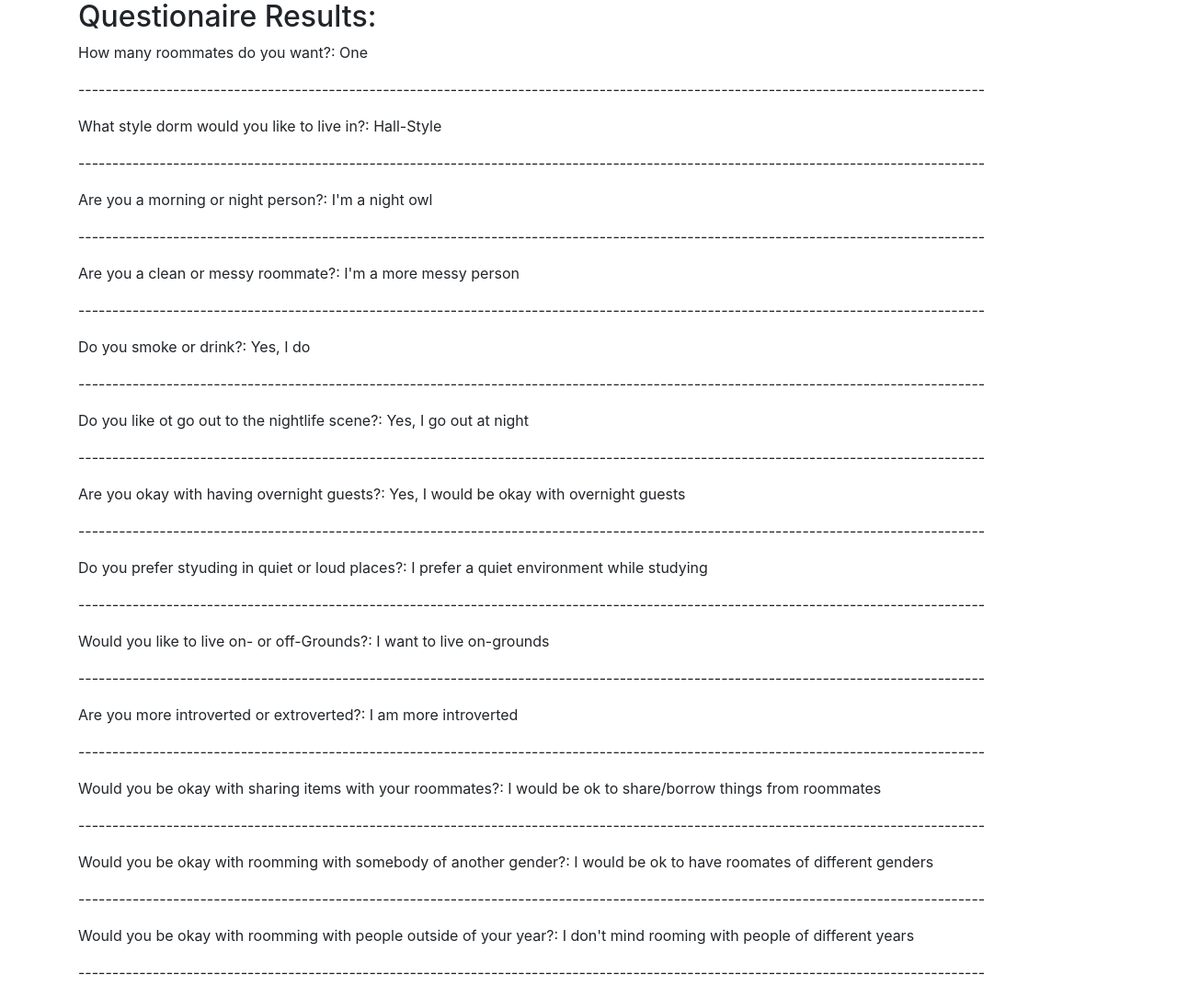
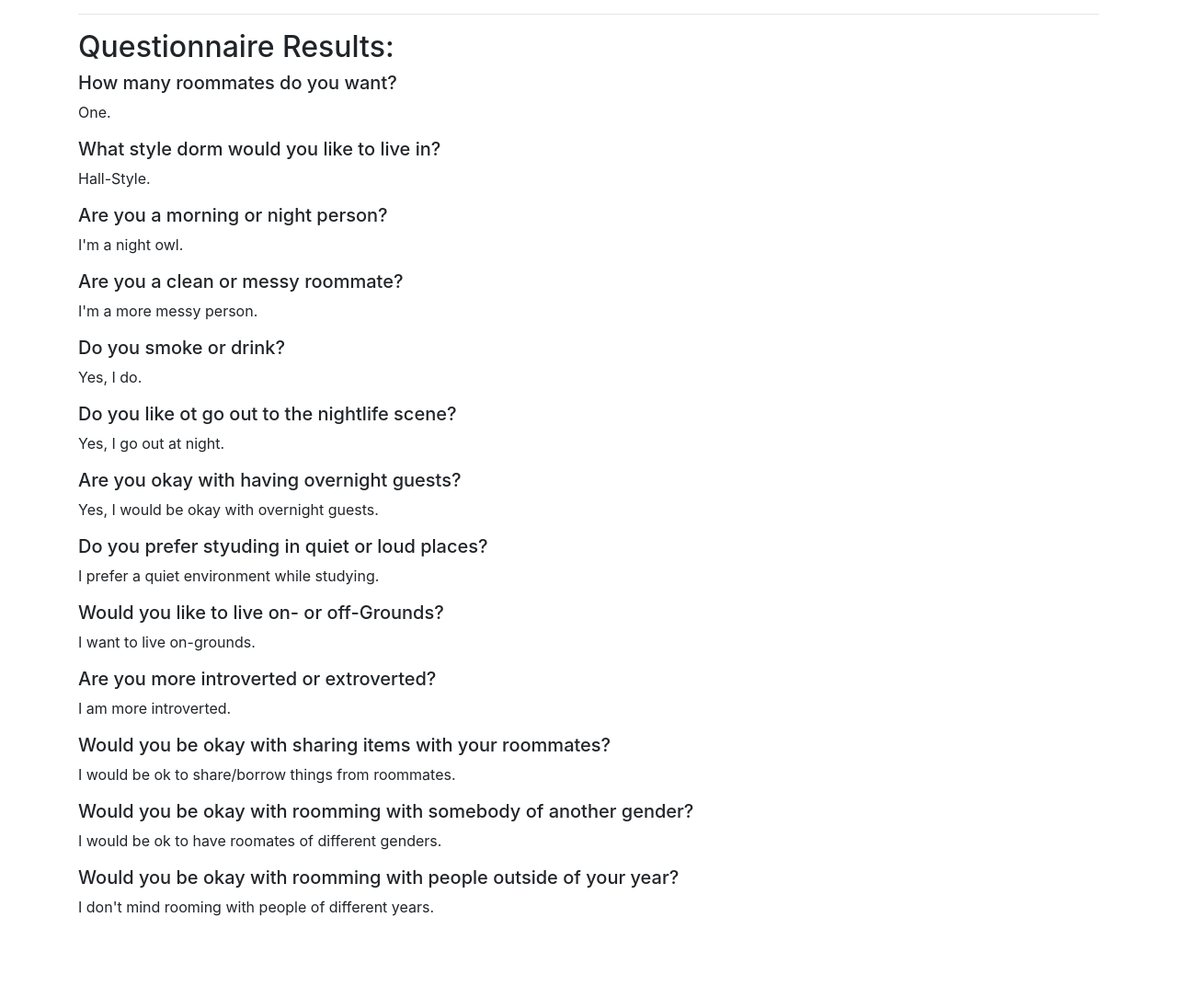
Before and after one commit to cambrothers/CS3240_Project, a Django app: page /profile/matches/4/ in a window 1280 px wide. Shown: the part 570-1655 px from the top of the page at 92% size. After the commit the page ends 1566 px from the top, so only its background shows below. Run offline with Django 3.2, Linux system fonts and the light colour scheme; data comes from the database, SQL or seed files in the repository; some libraries are stand-ins or nearby versions.

Commit message:
changed display

```diff
--- a/users/templates/users/profileDetail.html
+++ b/users/templates/users/profileDetail.html
@@ -55,22 +55,28 @@
           </div>
           <div class='col-md-auto'>
             <h2 class="account-heading"> {{ profile.name }}</h2>
-            <p><b>Email: </b></bEmail:> {{ profile.email }}</p>
+            {% if profile.email %}
+            <p><b>Email: </b> {{ profile.email }}</p>
+            {% endif %}
+            {% if profile.pronouns %}
             <p><b>Pronouns: </b>{{ profile.pronouns }}</p>
+            {% endif %}
+            {% if profile.year %}
             <p><b>Year: </b>{{ profile.year }}</p>
+            {% endif %}
             {% if  profile.user in user.profile.get_friends%}
-              <h2>Social Media / Contact Info (If Provided): </h2>
+              <h4>Provided Contact Information: </h4>
             {% endif %}
             {% if profile.phone_number %}
-              <p>Phone number : {{user.profile.phone_number}}</p>
+              <p>Phone Number: {{user.profile.phone_number}}</p>
               {% if profile.insta_handle %}
-                <a href="https://instagram.com/{{profile.insta_handle}}">Instagram</a>
+              <p>Instagram: <a href="https://instagram.com/{{profile.insta_handle}}">{{profile.insta_handle}}</a></p>
               {% endif %}
               {% if profile.twitter_handle %}
-                <a href="https://twitter.com/{{profile.twitter_handle}}"> Twitter </a>
+              <p>Twitter: <a href="https://twitter.com/{{profile.twitter_handle}}">{{profile.twitter_handle</a></p>
               {% endif %}
               {% if profile.linked_in %}
-                <a href="{{profile.linked_in}}">LinkedIn</a>
+              <p>LinkedIn: <a href="{{profile.linked_in}}">{{profile.linked_in}}</a></p>
               {% endif %}
             {% endif %}
 
@@ -95,34 +101,35 @@
 
 <div class="container">
     <body>
-        <h2>Questionaire Results:</h2>
+      <hr/>
+        <h2>Questionnaire Results:</h2>
 
-        <p> How many roommates do you want?:  {{profile.user.questionnaire.number_of_roomates}}</p>
-        <p>--------------------------------------------------------------------------------------------------------------------------------------</p>
-        <p> What style dorm would you like to live in?:  {{profile.user.questionnaire.dorm_pref}}</p>
-        <p>--------------------------------------------------------------------------------------------------------------------------------------</p>
-        <p> Are you a morning or night person?:  {{profile.user.questionnaire.time_of_day}}</p>
-        <p>--------------------------------------------------------------------------------------------------------------------------------------</p>
-        <p> Are you a clean or messy roommate?:  {{profile.user.questionnaire.tidiness}}</p>
-        <p>--------------------------------------------------------------------------------------------------------------------------------------</p>
-        <p> Do you smoke or drink?:  {{profile.user.questionnaire.smoke_drink}}</p>
-        <p>--------------------------------------------------------------------------------------------------------------------------------------</p>
-        <p> Do you like ot go out to the nightlife scene?: {{profile.user.questionnaire.nightlife}}</p>
-        <p>--------------------------------------------------------------------------------------------------------------------------------------</p>
-        <p> Are you okay with having overnight guests?:  {{profile.user.questionnaire.overnight}}</p>
-        <p>--------------------------------------------------------------------------------------------------------------------------------------</p>
-        <p> Do you prefer styuding in quiet or loud places?:  {{profile.user.questionnaire.study}}</p>
-        <p>--------------------------------------------------------------------------------------------------------------------------------------</p>
-        <p> Would you like to live on- or off-Grounds?:  {{profile.user.questionnaire.where}}</p>
-        <p>--------------------------------------------------------------------------------------------------------------------------------------</p>
-        <p> Are you more introverted or extroverted?:  {{profile.user.questionnaire.personality}}</p>
-        <p>--------------------------------------------------------------------------------------------------------------------------------------</p>
-        <p> Would you be okay with sharing items with your roommates?:  {{profile.user.questionnaire.sharing}}</p>
-        <p>--------------------------------------------------------------------------------------------------------------------------------------</p>
-        <p> Would you be okay with roomming with somebody of another gender?:  {{profile.user.questionnaire.gender}}</p>
-        <p>--------------------------------------------------------------------------------------------------------------------------------------</p>
-        <p> Would you be okay with roomming with people outside of your year?:  {{profile.user.questionnaire.year}}</p>
-        <p>--------------------------------------------------------------------------------------------------------------------------------------</p>
+        <h5> How many roommates do you want?  </h5>
+        <p>{{profile.user.questionnaire.number_of_roomates}}.</p>
+        <h5> What style dorm would you like to live in?</h5>
+        <p>{{profile.user.questionnaire.dorm_pref}}.</p>
+        <h5> Are you a morning or night person?</h5>
+        <p>{{profile.user.questionnaire.time_of_day}}.</p>
+        <h5> Are you a clean or messy roommate?</h5>
+        <p>{{profile.user.questionnaire.tidiness}}.</p>
+        <h5> Do you smoke or drink?</h5>
+        <p>{{profile.user.questionnaire.smoke_drink}}.</p>
+        <h5> Do you like ot go out to the nightlife scene?</h5>
+        <p>{{profile.user.questionnaire.nightlife}}.</p>
+        <h5> Are you okay with having overnight guests?</h5>
+        <p>{{profile.user.questionnaire.overnight}}.</p>
+        <h5> Do you prefer styuding in quiet or loud places?</h5>
+        <p>{{profile.user.questionnaire.study}}.</p>
+        <h5> Would you like to live on- or off-Grounds?</h5>
+        <p>{{profile.user.questionnaire.where}}.</p>
+        <h5> Are you more introverted or extroverted?</h5>
+        <p>{{profile.user.questionnaire.personality}}.</p>
+        <h5> Would you be okay with sharing items with your roommates?</h5>
+        <p>{{profile.user.questionnaire.sharing}}.</p>
+        <h5> Would you be okay with roomming with somebody of another gender?</h5>
+        <p>{{profile.user.questionnaire.gender}}.</p>
+        <h5> Would you be okay with roomming with people outside of your year?</h5>
+        <p>{{profile.user.questionnaire.year}}.</p>
     </div>
     </body>
 </center>
```
Also changed, not shown: users/templates/users/friends.html (+2 -12 lines).
